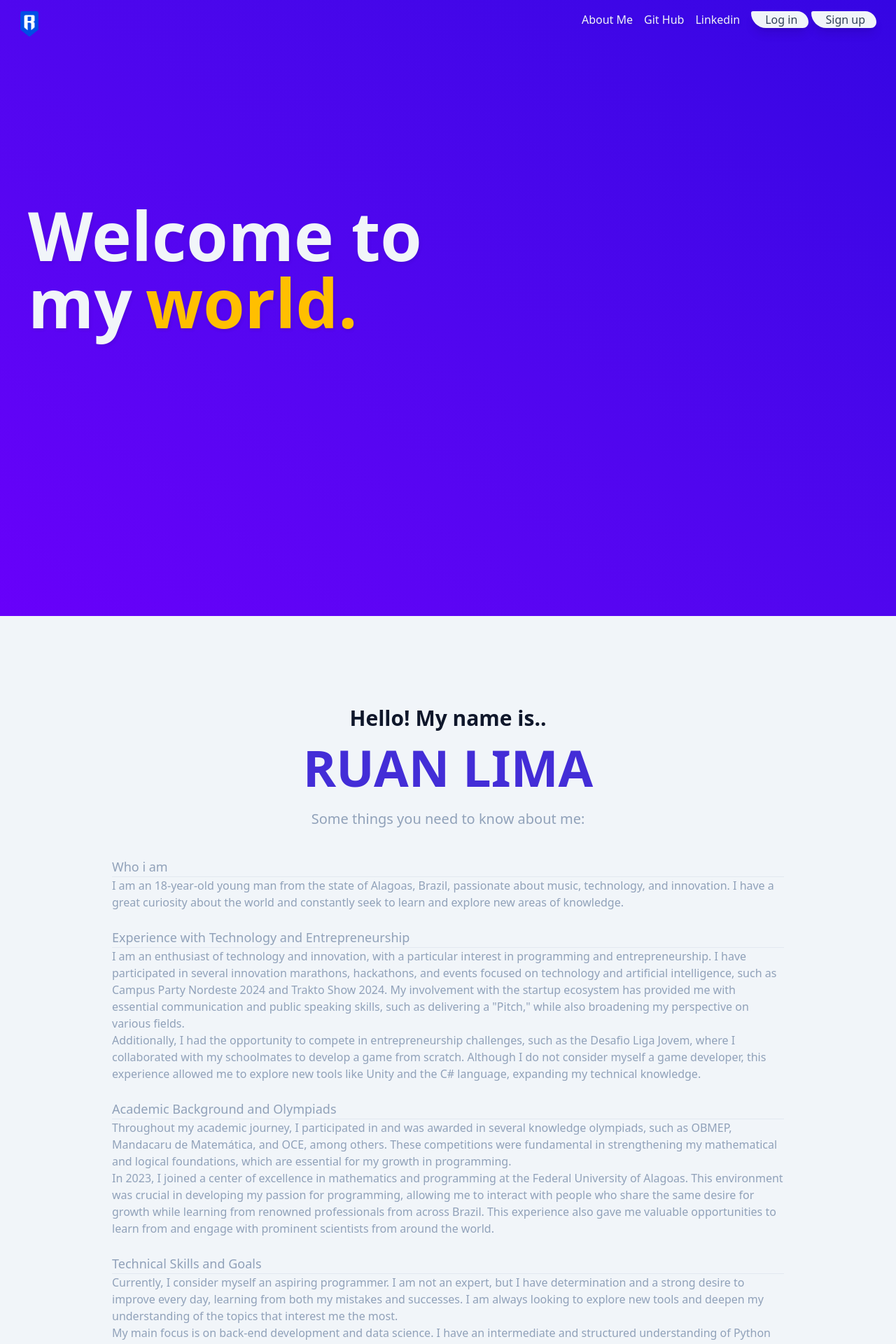
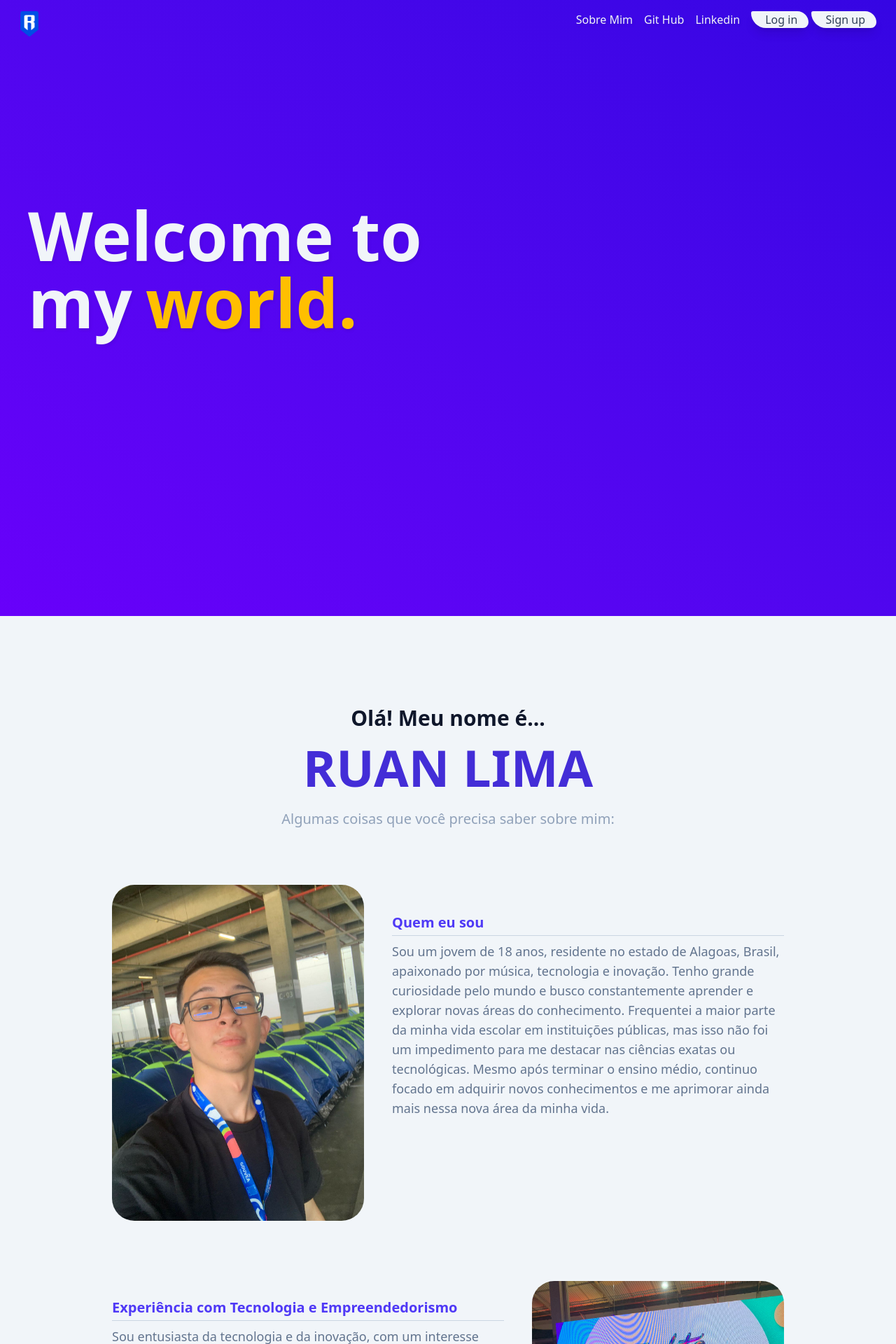
Before and after one commit to ruanllima/site_t, a PHP site: page /src/landingPage/index.html in a window 1280 px wide. Shown: the top 1920 px of the page at 70% size. Run offline with PHP 8.4, Linux system fonts and the light colour scheme.

Commit message:
Session Sobre Mim atualizada

```diff
--- a/src/landingPage/index.html
+++ b/src/landingPage/index.html
@@ -11,7 +11,7 @@
         <div class="pt-4">
             <img class="h-9 absolute left-6" src="/src/media/ronin-ron-logo.png" alt="Ruan">
             <div class="inline-flex gap-4 absolute right-7 items-center">
-                <a href="" class="header_text text_shadow">About Me</a>
+                <a href="" class="header_text text_shadow">Sobre Mim</a>
                 <a href="" class="header_text text_shadow">Git Hub</a>
                 <a href="" class="header_text text_shadow">Linkedin</a>
             <div>
@@ -27,42 +27,64 @@
             <h1 class="absolute left-52 top-96 font-bold text-[#ffbf00]">world.</h1>
         </div>
     </section>
-    <section class="h-[200vh] relative bg-slate-100">
+    <section class="h-[400vh] relative bg-slate-100">
         <div class="flex place-content-center">
             <div class="flex flex-col text-center">
-                <h1 class=" text-3xl font-bold text-slate-900 mt-32">Hello! My name is.. </h1>
+                <h1 class=" text-3xl font-bold text-slate-900 mt-32">Olá! Meu nome é... </h1>
                 <h1 class="mt-4 text-indigo-700 text-7xl font-extrabold">RUAN LIMA</h1>
-                <h2 class="text-slate-400 text-xl font-light mt-6">Some things you need to know about me:</h2>
+                <h2 class="text-slate-400 text-xl font-light mt-6">Algumas coisas que você precisa saber sobre mim:</h2>
             </div>
         </div>
 
-        <div class="mt-10 ml-40 mr-40">
-            <h1 class="text-slate-400 font-medium text-lg ">Who i am</h1>
-            <hr class="text-slate-200">
-            <p class="font-light text-slate-400">I am an 18-year-old young man from the state of Alagoas, Brazil, passionate about music, technology, and innovation. I have a great curiosity about the world and constantly seek to learn and explore new areas of knowledge.
+        <div class="mt-20 px-8 md:px-16 lg:px-32 xl:px-40">
+            <div class="inline-flex gap-10">
+                <img src="/src/media/IMG1.jpg" alt="Campus Party Nordeste 2024" class="h-[30rem] rounded-4xl max-w-[60rem]">
+                <div class="mt-10">
+                    <h1 class="text-indigo-600 font-semibold text-xl ">Quem eu sou</h1>
+                    <hr class="text-slate-300 mt-1">
+                    <p class="font-light text-slate-500 text-lg mt-2">Sou um jovem de 18 anos, residente no estado de Alagoas, Brasil, apaixonado por música, tecnologia e inovação. Tenho grande curiosidade pelo mundo e busco constantemente aprender e explorar novas áreas do conhecimento. Frequentei a maior parte da minha vida escolar em instituições públicas, mas isso não foi um impedimento para me destacar nas ciências exatas ou tecnológicas. Mesmo após terminar o ensino médio, continuo focado em adquirir novos conhecimentos e me aprimorar ainda mais nessa nova área da minha vida.
                     </p>
-            <br>
-            <h1 class="text-slate-400 font-medium text-lg">Experience with Technology and Entrepreneurship</h1>
-            <hr class="text-slate-200">
-            <p class="font-light text-slate-400">I am an enthusiast of technology and innovation, with a particular interest in programming and entrepreneurship. I have participated in several innovation marathons, hackathons, and events focused on technology and artificial intelligence, such as Campus Party Nordeste 2024 and Trakto Show 2024. My involvement with the startup ecosystem has provided me with essential communication and public speaking skills, such as delivering a "Pitch," while also broadening my perspective on various fields.
+                </div>
+            </div>
+
+            <div class="inline-flex gap-10 mt-20">
+                <div class="mt-6">
+                    <h1 class="text-indigo-600 font-semibold text-xl">Experiência com Tecnologia e Empreendedorismo</h1>
+                    <hr class="text-slate-300 mt-1">
+                    <p class="font-light text-slate-500 text-lg mt-2">Sou entusiasta da tecnologia e da inovação, com um interesse especial por programação e empreendedorismo. Participei de diversas maratonas de inovação, hackathons e eventos voltados para tecnologia e inteligência artificial, como a <span class="text-[#FF6D00] font-semibold text-base">Campus Party Nordeste 2024</span> e o <span class="text-[#FF6D00] font-semibold text-base">Trakto Show 2024</span>. Meu envolvimento com o ecossistema de startups me proporcionou habilidades essenciais de comunicação e oratória, como a prática do "Pitch", além de expandir minha visão sobre diferentes áreas.
                     </p>
-            <p class="font-light text-slate-400">Additionally, I had the opportunity to compete in entrepreneurship challenges, such as the Desafio Liga Jovem, where I collaborated with my schoolmates to develop a game from scratch. Although I do not consider myself a game developer, this experience allowed me to explore new tools like Unity and the C# language, expanding my technical knowledge.
+                    <p class="font-light text-slate-500 text-lg">Além disso, tive a oportunidade de competir em desafios de empreendedorismo, como o <span class="text-[#FF6D00] font-semibold text-base">Desafio Liga Jovem</span>, onde tive a experiência de desenvolver um jogo do zero, ao lado colegas da minha escola. Embora não me considere um desenvolvedor de jogos, essa vivência me permitiu explorar novas ferramentas como a Unity e a linguagem C#, agregando novos conhecimentos ao meu repertório técnico.
                     </p>
-            <br>
-            <h1 class="text-slate-400 font-medium text-lg">Academic Background and Olympiads</h1>
-            <hr class="text-slate-200">
-            <p class="font-light text-slate-400">Throughout my academic journey, I participated in and was awarded in several knowledge olympiads, such as OBMEP, Mandacaru de Matemática, and OCE, among others. These competitions were fundamental in strengthening my mathematical and logical foundations, which are essential for my growth in programming.
+                </div>
+
+                <img src="/src/media/IMG2.jpg" alt="Trakto Show 2024" class="h-[30rem] rounded-4xl">
+            </div>
+            <div class="inline-flex gap-10 mt-20">
+                <img src="/src/media/IMG3.jpg" alt="Novo Ensino Suplementar" class="h-[28rem] rounded-4xl">
+                <div class="mt-6">
+                    <h1 class="text-indigo-600 font-semibold text-xl">Formação Acadêmica e Olimpíadas</h1>
+                    <hr class="text-slate-300 mt-1">
+                    <p class="font-light text-slate-500 text-lg mt-2">Durante minha trajetória escolar, participei e fui premiado em diversas olimpíadas de conhecimento, como a OBMEP, Mandacaru de Matemática, OCE, entre outras. Essas competições foram fundamentais para consolidar minha base matemática e lógica, essenciais para minha evolução na programação.
                     </p>
-            <p class="font-light text-slate-400">In 2023, I joined a center of excellence in mathematics and programming at the Federal University of Alagoas. This environment was crucial in developing my passion for programming, allowing me to interact with people who share the same desire for growth while learning from renowned professionals from across Brazil. This experience also gave me valuable opportunities to learn from and engage with prominent scientists from around the world.
+                    <p class="font-light text-slate-500 text-lg">Em 2023, ingressei em um centro de excelência em matemática e programação na Universidade Federal de Alagoas: <a href="https://sites.google.com/view/nes-alagoas" target="_blank" rel="noopener noreferrer" class="text-[#FF6D00] font-semibold text-base">Novo Ensino Suplementar</a>. Esse ambiente foi determinante para minha paixão pela programação, permitindo-me conviver com pessoas que compartilham o mesmo desejo de evolução, além de aprender com profissionais renomados de todo o Brasil. Essa experiência também me proporcionou oportunidades valiosas de aprender e interagir com grandes profissionais da ciência de diversas partes do mundo.
                     </p>
-            <br>
-            <h1 class="text-slate-400 font-medium text-lg">Technical Skills and Goals</h1>
-            <hr class="text-slate-200">
-            <p class="font-light text-slate-400">Currently, I consider myself an aspiring programmer. I am not an expert, but I have determination and a strong desire to improve every day, learning from both my mistakes and successes. I am always looking to explore new tools and deepen my understanding of the topics that interest me the most.
+                </div>
+            </div>
+
+            <div class="inline-flex gap-10 mt-20">
+                <div class="mt-6">
+                    <h1 class="text-indigo-600 font-semibold text-xl">Habilidades Técnicas e Objetivos</h1>
+                    <hr class="text-slate-300 mt-1">
+                    <p class="font-light text-slate-500 text-lg mt-2">Atualmente, me considero um aspirante à programação. Não sou um especialista, mas tenho determinação e vontade de melhorar a cada dia, aprendendo com meus erros e acertos. Busco sempre explorar novas ferramentas e me aprofundar nos temas que mais despertam meu interesse.
                     </p>
-            <p class="font-light text-slate-400">My main focus is on back-end development and data science. I have an intermediate and structured understanding of Python and SQL, along with basic experience in C#, HTML, CSS, JavaScript, and PHP. Additionally, I am familiar with tools such as Git and the Office suite.
+                    <p class="font-light text-slate-500 text-lg">Minha maior afinidade está na área de back-end e ciência de dados. Possuo conhecimento intermediário e estruturado em <span class="text-[#FF6D00] font-semibold text-base">Python</span> e <span class="text-[#FF6D00] font-semibold text-base">SQL</span>, além de uma experiência básica com <span class="text-[#FF6D00] font-semibold text-base">C#</span>, <span class="text-[#FF6D00] font-semibold text-base">HTML</span>, <span class="text-[#FF6D00] font-semibold text-base">CSS</span>, <span class="text-[#FF6D00] font-semibold text-base">JavaScript</span> e <span class="text-[#FF6D00] font-semibold text-base">PHP</span>. Também tenho familiaridade com ferramentas como <span class="text-[#FF6D00] font-semibold text-base">Git</span> e o pacote Office.
                     </p>
-            <p class="font-light text-slate-400">My goal is to continue growing in the technology field, enter the job market, and take advantage of opportunities to expand my knowledge. I am always open to challenges that allow me to evolve and develop new skills.</p>
+                    <p class="font-light text-slate-500 text-lg">Meu objetivo é continuar crescendo na área de tecnologia, ingressar no mercado de trabalho e aproveitar as oportunidades para expandir meus conhecimentos. Estou sempre aberto a desafios que me permitam evoluir e desenvolver novas habilidades.
+                    </p>
+                </div>
+                <img src="/src/media/IMG4.jpg" alt="Giulia Bordignon" class="h-[29rem] rounded-4xl">
+            </div>
+
         </div>
 
     </section>
--- a/src/output.css
+++ b/src/output.css
@@ -782,6 +782,9 @@
   .m-20 {
     margin: calc(var(--spacing) * 20);
   }
+  .mt-1 {
+    margin-top: calc(var(--spacing) * 1);
+  }
   .mt-2 {
     margin-top: calc(var(--spacing) * 2);
   }
@@ -833,6 +836,9 @@
   .mr-40 {
     margin-right: calc(var(--spacing) * 40);
   }
+  .mr-50 {
+    margin-right: calc(var(--spacing) * 50);
+  }
   .mr-60 {
     margin-right: calc(var(--spacing) * 60);
   }
@@ -862,6 +868,9 @@
   }
   .ml-40 {
     margin-left: calc(var(--spacing) * 40);
+  }
+  .ml-50 {
+    margin-left: calc(var(--spacing) * 50);
   }
   .ml-60 {
     margin-left: calc(var(--spacing) * 60);
@@ -971,6 +980,48 @@
   .h-40 {
     height: calc(var(--spacing) * 40);
   }
+  .h-96 {
+    height: calc(var(--spacing) * 96);
+  }
+  .h-\[20rem\] {
+    height: 20rem;
+  }
+  .h-\[21rem\] {
+    height: 21rem;
+  }
+  .h-\[24rem\] {
+    height: 24rem;
+  }
+  .h-\[24srem\] {
+    height: 24srem;
+  }
+  .h-\[27rem\] {
+    height: 27rem;
+  }
+  .h-\[28rem\] {
+    height: 28rem;
+  }
+  .h-\[29rem\] {
+    height: 29rem;
+  }
+  .h-\[30rem\] {
+    height: 30rem;
+  }
+  .h-\[35rem\] {
+    height: 35rem;
+  }
+  .h-\[40rem\] {
+    height: 40rem;
+  }
+  .h-\[90rem\] {
+    height: 90rem;
+  }
+  .h-\[110px\] {
+    height: 110px;
+  }
+  .h-\[110rem\] {
+    height: 110rem;
+  }
   .h-\[110vh\] {
     height: 110vh;
   }
@@ -986,6 +1037,18 @@
   .h-\[200vh\] {
     height: 200vh;
   }
+  .h-\[300vh\] {
+    height: 300vh;
+  }
+  .h-\[400vh\] {
+    height: 400vh;
+  }
+  .h-\[500px\] {
+    height: 500px;
+  }
+  .h-\[1080px\] {
+    height: 1080px;
+  }
   .h-auto {
     height: auto;
   }
@@ -1049,6 +1112,9 @@
   .w-60 {
     width: calc(var(--spacing) * 60);
   }
+  .w-\[60rem\] {
+    width: 60rem;
+  }
   .w-auto {
     width: auto;
   }
@@ -1057,6 +1123,12 @@
   }
   .w-screen {
     width: 100vw;
+  }
+  .max-w-\[60rem\] {
+    max-width: 60rem;
+  }
+  .max-w-full {
+    max-width: 100%;
   }
   .max-w-none {
     max-width: none;
@@ -1486,6 +1558,9 @@
   }
   .gap-5 {
     gap: calc(var(--spacing) * 5);
+  }
+  .gap-10 {
+    gap: calc(var(--spacing) * 10);
   }
   .space-y-1 {
     :where(& > :not(:last-child)) {
@@ -1591,6 +1666,9 @@
   .rounded-2xl {
     border-radius: var(--radius-2xl);
   }
+  .rounded-4xl {
+    border-radius: var(--radius-4xl);
+  }
   .rounded-lg {
     border-radius: var(--radius-lg);
   }
@@ -1642,6 +1720,10 @@
     border-bottom-right-radius: 0.25rem;
     border-bottom-left-radius: 0.25rem;
   }
+  .rounded-b-4xl {
+    border-bottom-right-radius: var(--radius-4xl);
+    border-bottom-left-radius: var(--radius-4xl);
+  }
   .rounded-br {
     border-bottom-right-radius: 0.25rem;
   }
@@ -1742,6 +1824,9 @@
   .bg-\[\#0088cc\] {
     background-color: #0088cc;
   }
+  .bg-\[\#FFFFFF\] {
+    background-color: #FFFFFF;
+  }
   .bg-\[color\:var\(--my-color\)\] {
     background-color: var(--my-color);
   }
@@ -1980,6 +2065,9 @@
   .px-6 {
     padding-inline: calc(var(--spacing) * 6);
   }
+  .px-8 {
+    padding-inline: calc(var(--spacing) * 8);
+  }
   .px-24 {
     padding-inline: calc(var(--spacing) * 24);
   }
@@ -2216,6 +2304,9 @@
   .\[color\:red\]\/50\! {
     color: color-mix(in oklab, red 50%, transparent) !important;
   }
+  .text-\[\#FF6D00\] {
+    color: #FF6D00;
+  }
   .text-\[\#ffbf00\] {
     color: #ffbf00;
   }
@@ -2240,11 +2331,23 @@
   .text-green-500 {
     color: var(--color-green-500);
   }
+  .text-indigo-400 {
+    color: var(--color-indigo-400);
+  }
   .text-indigo-500 {
     color: var(--color-indigo-500);
   }
+  .text-indigo-600 {
+    color: var(--color-indigo-600);
+  }
   .text-indigo-700 {
     color: var(--color-indigo-700);
+  }
+  .text-indigo-900 {
+    color: var(--color-indigo-900);
+  }
+  .text-indigo-950 {
+    color: var(--color-indigo-950);
   }
   .text-red-300 {
     color: var(--color-red-300);
@@ -2443,6 +2546,12 @@
   }
   .opacity-80 {
     opacity: 80%;
+  }
+  .opacity-90 {
+    opacity: 90%;
+  }
+  .opacity-95 {
+    opacity: 95%;
   }
   .mix-blend-plus-darker {
     mix-blend-mode: plus-darker;
@@ -2949,9 +3058,24 @@
       line-height: calc(var(--spacing) * 6);
     }
   }
+  .md\:px-16 {
+    @media (width >= 48rem) {
+      padding-inline: calc(var(--spacing) * 16);
+    }
+  }
   .lg\:px-8 {
     @media (width >= 64rem) {
       padding-inline: calc(var(--spacing) * 8);
+    }
+  }
+  .lg\:px-32 {
+    @media (width >= 64rem) {
+      padding-inline: calc(var(--spacing) * 32);
+    }
+  }
+  .xl\:px-40 {
+    @media (width >= 80rem) {
+      padding-inline: calc(var(--spacing) * 40);
     }
   }
 }
```
Also changed, not shown: src/media/IMG1.jpg (added), src/media/IMG2.jpg (added), src/media/IMG3.jpg (added), src/media/IMG4.jpg (added). Lines whose indentation alone changed are shown as unchanged.
